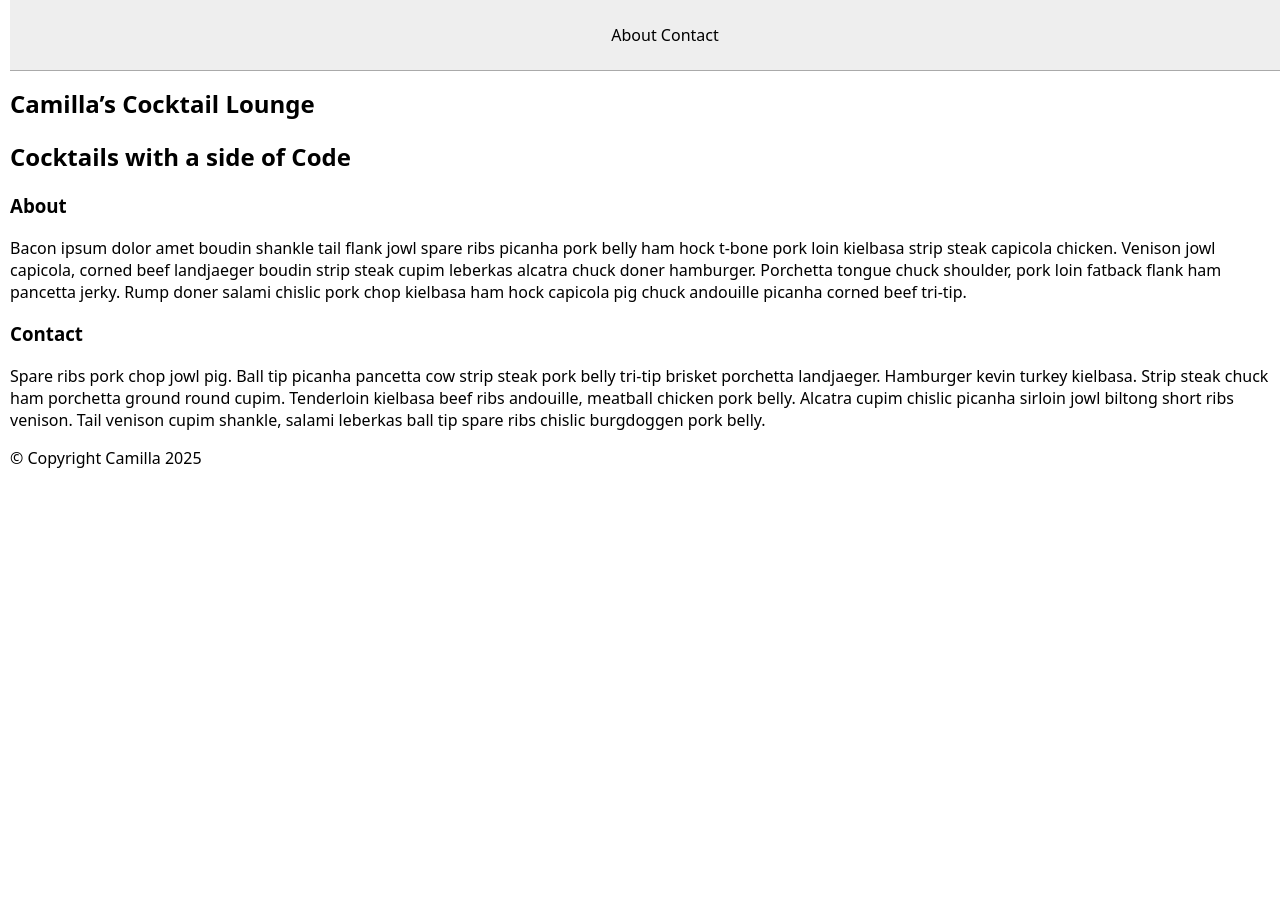
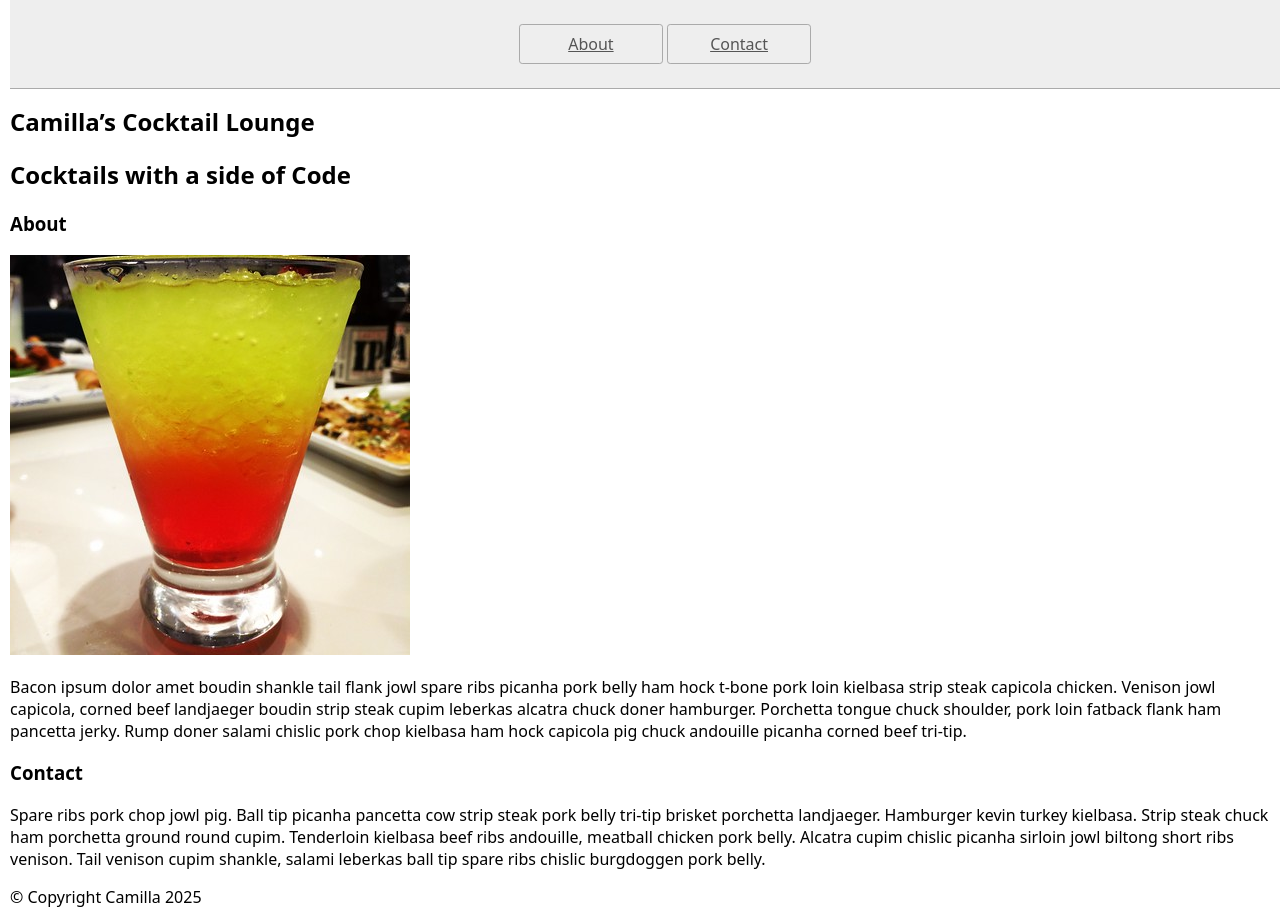
Before and after one commit to csisemore2/myPortfolio, a plain HTML site: page index.html in a window 1280 px wide. Before the commit the page ends 800 px from the top, so only its background shows below. Drawn offline with Linux system fonts and the light colour scheme.

Commit message:
Added image and anchors

```diff
--- a/index.html
+++ b/index.html
@@ -10,14 +10,15 @@
   <body>
     <nav>
       <ul>
-      <il>About</il>
-      <il>Contact</il>
+      <il><a href="#about">About</a></il>
+      <il><a href="#contact">Contact</a></il>
     </ul>
     </nav>
     <h1>Camilla’s Cocktail Lounge</h1>
     <h2>Cocktails with a side of Code</h2>
-    <section>
+    <section id=“about”>
       <h3>About</h3>
+      <img src="/images/CocktailOne.jpg" alt="Image of cocktail"/>
       <p>Bacon ipsum dolor amet boudin shankle tail flank jowl spare ribs picanha
         pork belly ham hock t-bone pork loin kielbasa strip steak capicola chicken.
         Venison jowl capicola, corned beef landjaeger boudin strip steak cupim
@@ -25,7 +26,7 @@
         pork loin fatback flank ham pancetta jerky. Rump doner salami chislic pork
         chop kielbasa ham hock capicola pig chuck andouille picanha corned beef tri-tip.</p>
     </section>
-    <section>
+    <section id="contact">
       <h3>Contact</h3>
       <p>Spare ribs pork chop jowl pig. Ball tip picanha pancetta cow strip steak pork
         belly tri-tip brisket porchetta landjaeger. Hamburger kevin turkey kielbasa.
```
Also changed, not shown: images/CocktailOne.jpg (added).
